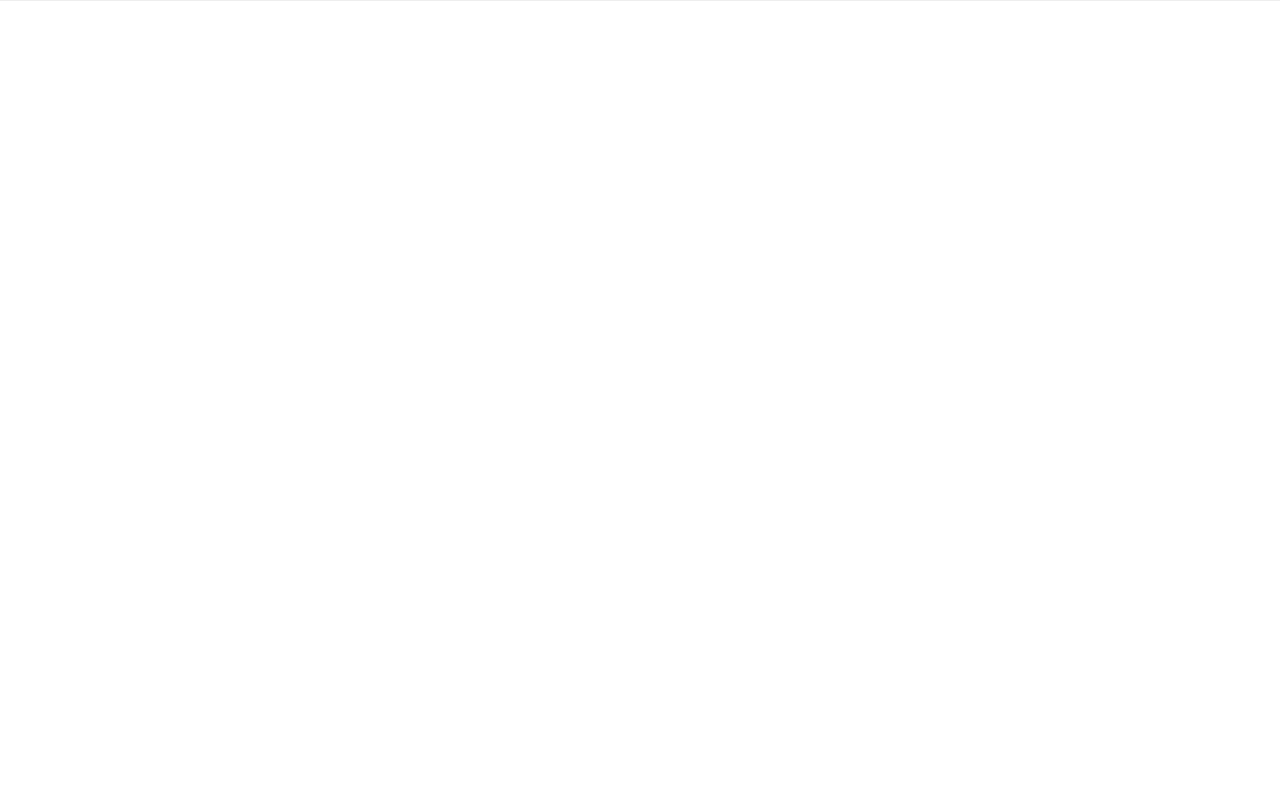
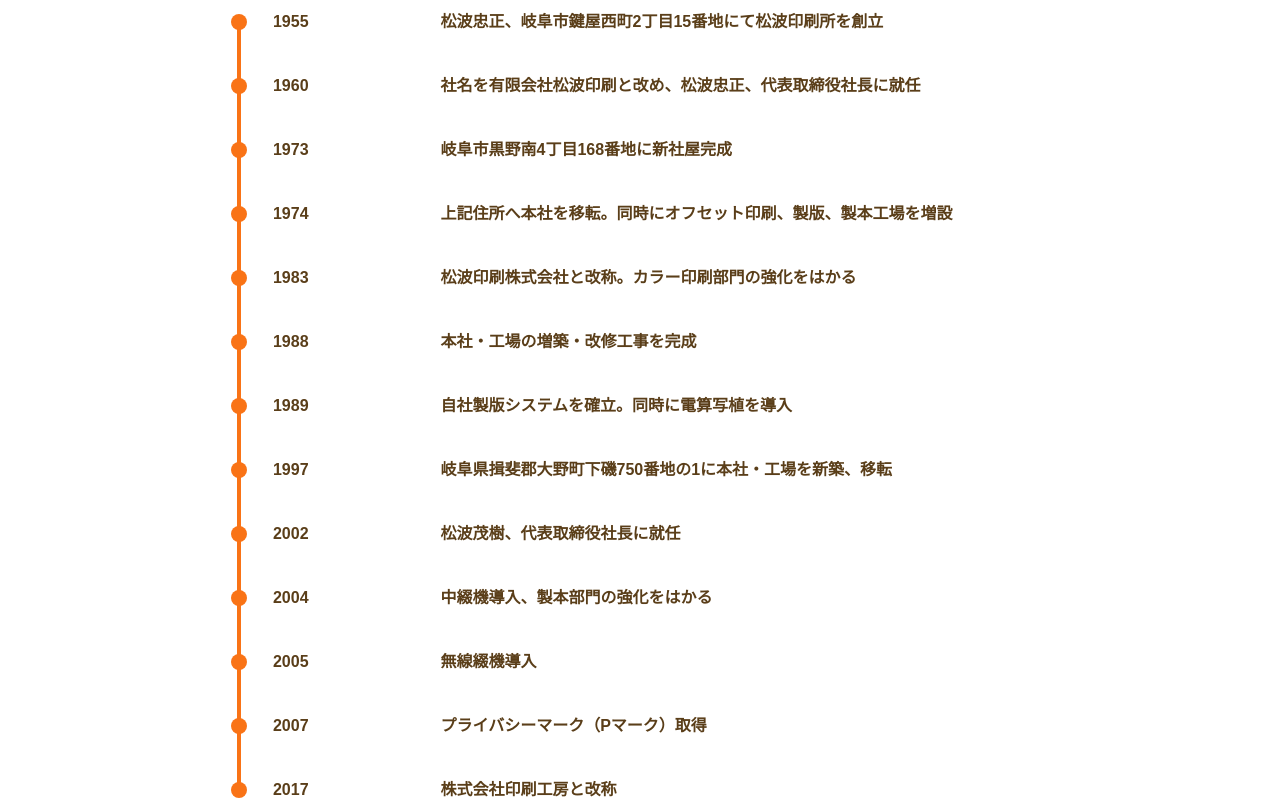
Before and after one commit to takagi-135/insatsu-koubou-HP, a Next.js app: page /company-history in a window 1280 px wide. Shown: the part 300-1100 px from the top of the page. Before the commit the page ends 800 px from the top, so only its background shows below. Built offline with nearby package versions, Linux system fonts and the light colour scheme.

Commit message:
沿革ページ　実装
ご確認よろしくお願いします。

```diff
--- a/src/app/company-history/page.tsx
+++ b/src/app/company-history/page.tsx
@@ -1,3 +1,109 @@
 export default function CompanyHistoryPage() {
-  return <div>沿革ページ</div>;
+  return (
+    <>
+      <div className="relative max-w-[950px] mx-auto pt-[150px] pb-[50px] p-4 z-20 text-[rgb(90,62,25)]">
+        <header>
+          <h2 className="text-3xl font-bold mt-6 leading-[2]">HISTORY</h2>
+          <h3 className="text-lg font-semibold">沿革</h3>
+        </header>
+
+
+        <section className="mt-12 relative">
+          <div className="absolute left-[56px] top-3 bottom-3 w-1 bg-orange-500 hidden lg:block"></div>
+
+          <div className="flex flex-col gap-y-10 pl-10">
+            <div className="flex relative">
+              <div className="absolute left-[10px] top-1/2 transform -translate-y-1/2 w-4 h-4 rounded-full bg-orange-500 hidden lg:block"></div>
+              <div className="w-1/4 text-center pr-20 font-bold">1955</div>
+              <div className="w-3/4 font-bold">
+                松波忠正、岐阜市鍵屋西町2丁目15番地にて松波印刷所を創立
+              </div>
+            </div>
+
+            <div className="flex relative">
+              <div className="absolute left-[10px] top-1/2 transform -translate-y-1/2 w-4 h-4 rounded-full bg-orange-500 hidden lg:block"></div>
+              <div className="w-1/4 text-center pr-20 font-bold">1960</div>
+              <div className="w-3/4 font-bold">
+                社名を有限会社松波印刷と改め、松波忠正、代表取締役社長に就任
+              </div>
+            </div>
+
+            <div className="flex relative">
+              <div className="absolute left-[10px] top-1/2 transform -translate-y-1/2 w-4 h-4 rounded-full bg-orange-500 hidden lg:block"></div>
+              <div className="w-1/4 text-center pr-20 font-bold">1973</div>
+              <div className="w-3/4 font-bold">岐阜市黒野南4丁目168番地に新社屋完成</div>
+            </div>
+
+            <div className="flex relative">
+              <div className="absolute left-[10px] top-1/2 transform -translate-y-1/2 w-4 h-4 rounded-full bg-orange-500 hidden lg:block"></div>
+              <div className="w-1/4 text-center pr-20 font-bold">1974</div>
+              <div className="w-3/4 font-bold">
+                上記住所へ本社を移転。同時にオフセット印刷、製版、製本工場を増設
+              </div>
+            </div>
+
+            <div className="flex relative">
+              <div className="absolute left-[10px] top-1/2 transform -translate-y-1/2 w-4 h-4 rounded-full bg-orange-500 hidden lg:block"></div>
+              <div className="w-1/4 text-center pr-20 font-bold">1983</div>
+              <div className="w-3/4 font-bold">
+                松波印刷株式会社と改称。カラー印刷部門の強化をはかる
+              </div>
+            </div>
+
+            <div className="flex relative">
+              <div className="absolute left-[10px] top-1/2 transform -translate-y-1/2 w-4 h-4 rounded-full bg-orange-500 hidden lg:block"></div>
+              <div className="w-1/4 text-center pr-20 font-bold">1988</div>
+              <div className="w-3/4 font-bold">本社・工場の増築・改修工事を完成</div>
+            </div>
+
+            <div className="flex relative">
+              <div className="absolute left-[10px] top-1/2 transform -translate-y-1/2 w-4 h-4 rounded-full bg-orange-500 hidden lg:block"></div>
+              <div className="w-1/4 text-center pr-20 font-bold">1989</div>
+              <div className="w-3/4 font-bold">
+                自社製版システムを確立。同時に電算写植を導入
+              </div>
+            </div>
+
+            <div className="flex relative">
+              <div className="absolute left-[10px] top-1/2 transform -translate-y-1/2 w-4 h-4 rounded-full bg-orange-500 hidden lg:block"></div>
+              <div className="w-1/4 text-center pr-20 font-bold">1997</div>
+              <div className="w-3/4 font-bold">
+                岐阜県揖斐郡大野町下磯750番地の1に本社・工場を新築、移転
+              </div>
+            </div>
+
+            <div className="flex relative">
+              <div className="absolute left-[10px] top-1/2 transform -translate-y-1/2 w-4 h-4 rounded-full bg-orange-500 hidden lg:block"></div>
+              <div className="w-1/4 text-center pr-20 font-bold">2002</div>
+              <div className="w-3/4 font-bold">松波茂樹、代表取締役社長に就任</div>
+            </div>
+
+            <div className="flex relative">
+              <div className="absolute left-[10px] top-1/2 transform -translate-y-1/2 w-4 h-4 rounded-full bg-orange-500 hidden lg:block"></div>
+              <div className="w-1/4 text-center pr-20 font-bold">2004</div>
+              <div className="w-3/4 font-bold">中綴機導入、製本部門の強化をはかる</div>
+            </div>
+
+            <div className="flex relative">
+              <div className="absolute left-[10px] top-1/2 transform -translate-y-1/2 w-4 h-4 rounded-full bg-orange-500 hidden lg:block"></div>
+              <div className="w-1/4 text-center pr-20 font-bold">2005</div>
+              <div className="w-3/4 font-bold">無線綴機導入</div>
+            </div>
+
+            <div className="flex relative">
+              <div className="absolute left-[10px] top-1/2 transform -translate-y-1/2 w-4 h-4 rounded-full bg-orange-500 hidden lg:block"></div>
+              <div className="w-1/4 text-center pr-20 font-bold">2007</div>
+              <div className="w-3/4 font-bold">プライバシーマーク（Pマーク）取得</div>
+            </div>
+
+            <div className="flex relative">
+              <div className="absolute left-[10px] top-1/2 transform -translate-y-1/2 w-4 h-4 rounded-full bg-orange-500 hidden lg:block"></div>
+              <div className="w-1/4 text-center pr-20 font-bold">2017</div>
+              <div className="w-3/4 font-bold">株式会社印刷工房と改称</div>
+            </div>
+          </div>
+        </section>
+      </div>
+    </>
+  );
 }
```
